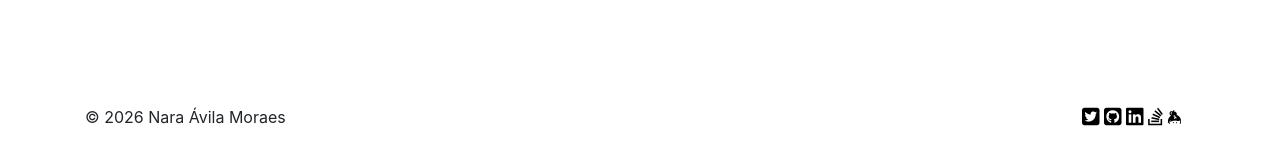
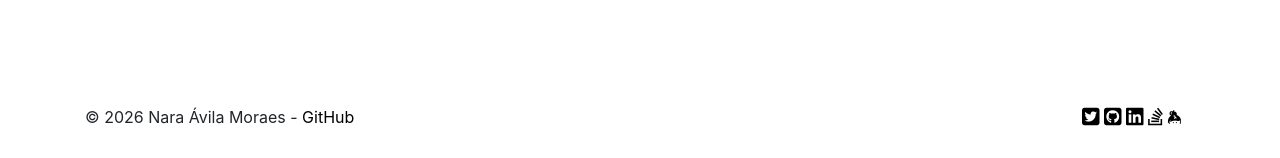
Before and after one commit to naavilam/naavilam.github.io, a Jekyll site: the page built from index.md, in a window 1280 px wide. Shown: the part 774-932 px from the top of the page. Built offline with Jekyll 4.4.1, drawn with Linux system fonts in a browser that asks for light colours; nearby versions of some CDN libraries; comment, search, counter and statistics services are not loaded; our own code applies the rules of GitHub Pages for plain Markdown files.

Commit message:
Update files

```diff
--- a/_includes/footer.html
+++ b/_includes/footer.html
@@ -1,6 +1,6 @@
 <div class="navbar navbar-default navbar-fixed-bottom">
   <div class="container">
-    <p class="navbar-text pull-left">© 2026 Nara Ávila Moraes
+    <p class="navbar-text pull-left">© 2026 Nara Ávila Moraes - <a href="https://github.com/naavilam">GitHub</a>
     </p>
     <p class="navbar-text pull-right">
       {% include social-footer.html %}
```
